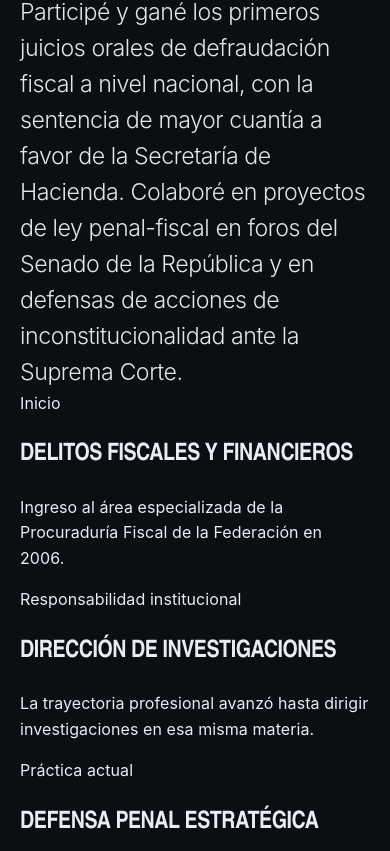
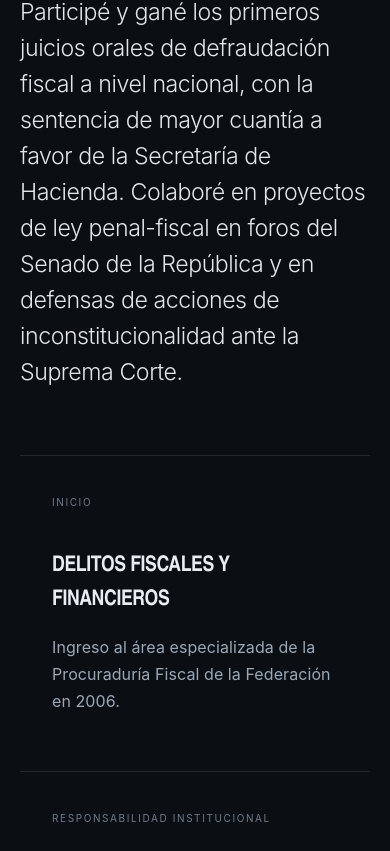
Before and after one commit to josuechavando350-png/nexus-engine, a Next.js app in the folder apps/cano-penal/: page /acerca-de-mi in a window 390 px wide. Shown: the part 1146-1997 px from the top of the page. Built offline with nearby package versions, Linux system fonts and the light colour scheme.

Commit message:
feat(cano): style strategic acquisition and proof architecture

```diff
--- a/apps/cano-penal/src/app/styles.css
+++ b/apps/cano-penal/src/app/styles.css
@@ -306,3 +306,33 @@ a,button,article,.cp-path,.cp-area,.cp-case,.cp-why article{-webkit-tap-highligh
 
 /* The preview intentionally avoids decorative section numbering. */
 .cp-v2-index{display:none!important}
+
+
+/* ===== Strategic acquisition architecture ===== */
+.cp-strategic-landing{display:grid;gap:clamp(3rem,7vw,6rem)}
+.cp-strategic-context{max-width:54rem}
+.cp-strategic-context>p:not(.cp-eyebrow){font-size:clamp(1.05rem,1.7vw,1.25rem);line-height:1.85;color:var(--content-secondary)}
+.cp-strategic-scenarios{display:grid;grid-template-columns:repeat(3,1fr);border-top:1px solid var(--border-subtle);border-bottom:1px solid var(--border-subtle)}
+.cp-strategic-scenarios article{padding:2rem 2rem 2.5rem}
+.cp-strategic-scenarios article+article{border-left:1px solid var(--border-subtle)}
+.cp-strategic-scenarios h2{font-size:clamp(1.35rem,2vw,1.8rem);line-height:1.08;margin:0 0 1rem}
+.cp-strategic-scenarios p{margin:0;color:var(--content-secondary);line-height:1.7}
+.cp-strategic-related{display:grid;gap:.25rem;max-width:50rem;border-top:1px solid var(--border-subtle)}
+.cp-strategic-related .cp-eyebrow{margin:1.5rem 0 1rem}
+.cp-strategic-related a{display:flex;justify-content:space-between;gap:1rem;padding:1rem 0;border-bottom:1px solid var(--border-subtle);text-decoration:none}
+.cp-proof-center{display:grid;gap:clamp(4rem,8vw,7rem)}
+.cp-proof-center-intro{max-width:62rem}
+.cp-proof-center-rail{display:grid;grid-template-columns:repeat(3,1fr);border-top:1px solid var(--border-subtle);border-bottom:1px solid var(--border-subtle)}
+.cp-proof-center-rail article{padding:2rem 2rem 2.5rem}
+.cp-proof-center-rail article+article{border-left:1px solid var(--border-subtle)}
+.cp-proof-center-rail span{font-size:10px;letter-spacing:.16em;text-transform:uppercase;color:var(--content-disabled)}
+.cp-proof-center-rail h2{font-size:clamp(1.35rem,2vw,1.8rem);margin:2.2rem 0 1rem}
+.cp-proof-center-rail p{color:var(--content-secondary);line-height:1.7}
+.cp-proof-center-note{max-width:56rem;padding-top:2rem;border-top:1px solid var(--border-subtle);color:var(--content-secondary);line-height:1.75}
+.cp-case-disclaimer{margin-top:2.5rem;padding-top:1.5rem;border-top:1px solid var(--border-subtle);max-width:62rem}
+.cp-case-disclaimer strong{display:block;font-family:"Arial Narrow","Helvetica Neue Condensed",Arial,sans-serif;text-transform:uppercase;letter-spacing:.04em;margin-bottom:.75rem}
+.cp-case-disclaimer p{margin:0;color:var(--content-secondary);line-height:1.7}
+@media(max-width:900px){
+  .cp-strategic-scenarios,.cp-proof-center-rail{grid-template-columns:1fr}
+  .cp-strategic-scenarios article+article,.cp-proof-center-rail article+article{border-left:0;border-top:1px solid var(--border-subtle)}
+}
```
